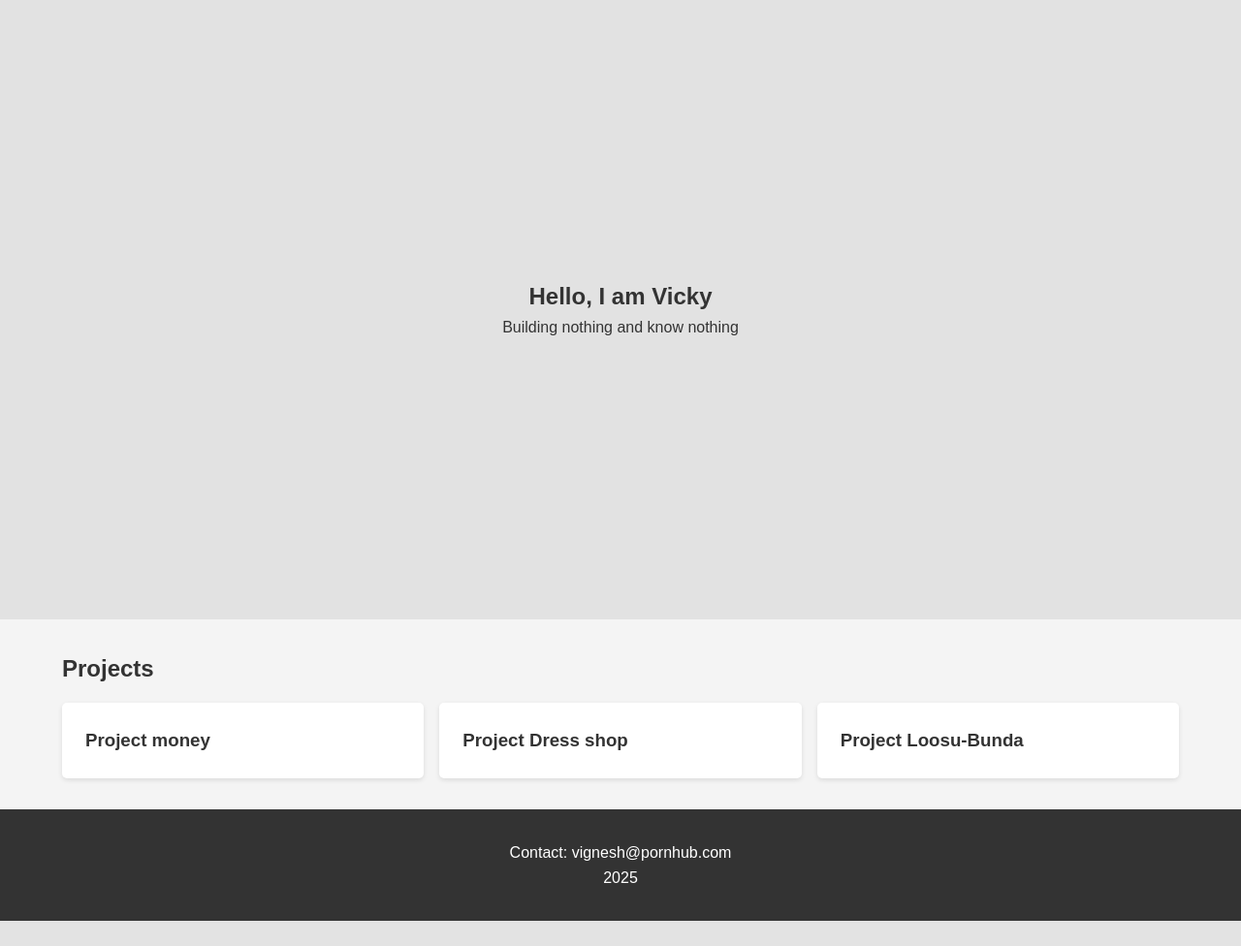
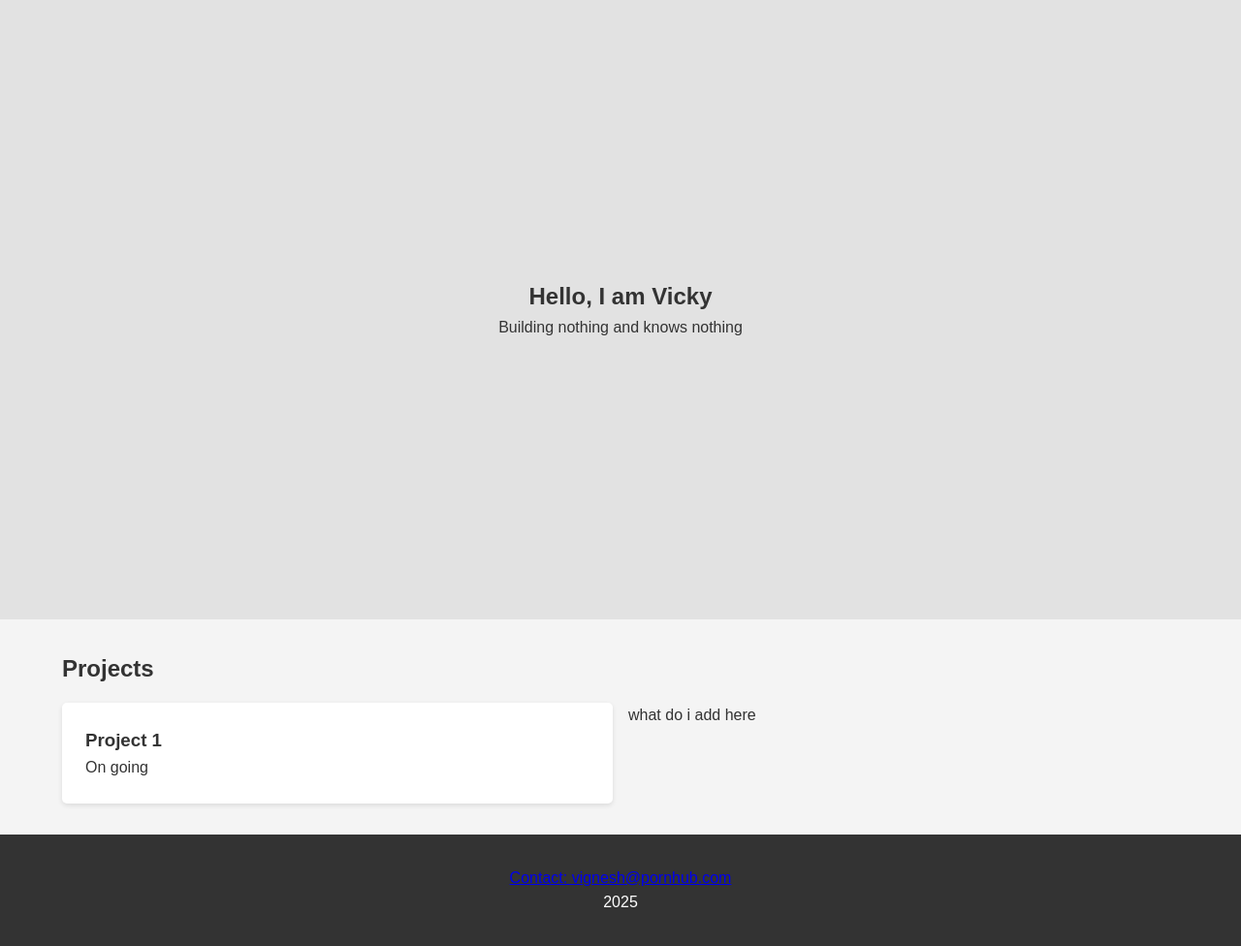
Before and after one commit to amark2005/vicky, a Flask app: page / in a window 1280 px wide. Shown: the part 59-1035 px from the top of the page at 97% size. Before the commit the page ends 1009 px from the top, so only its background shows below. Run offline with Flask 3, Linux system fonts and the light colour scheme.

```diff
--- a/static/style.css
+++ b/templates/css/style.css
@@ -62,7 +62,7 @@ nav ul li a {
     background: #fff;
     padding: 1.5rem;
     border-radius: 5px;
-    box-shadow: 0 2px 5px rgba(0,0,0,0.1);
+    box-shadow: 0 2px 5px rgba(0, 0, 0, 0.1);
 }
 
 footer {
--- a/templates/index.html
+++ b/templates/index.html
@@ -5,7 +5,7 @@
     <meta charset="UTF-8">
     <meta name="viewport" content="width=device-width, initial-scale=1.0">
     <title>VickyPortfolio</title>
-    <link rel="stylesheet" href="{{ url_for('static', filename='style.css') }}">
+    <link href="css/style.css" rel="stylesheet">
 </head>
 
 <body>
@@ -22,23 +22,24 @@
 
     <section id="home" class="hero">
         <h1>Hello, I am Vicky</h1>
-        <p>Building nothing and know nothing</p>
+        <p>Building nothing and knows nothing</p>
     </section>
 
     <section id="projects" class="container">
         <h2>Projects</h2>
         <div class="project-grid">
-            {% for project in projects %}
             <div class="card">
-                <h3>{{ project.title }}</h3>
-                <p>{{ project.desc }}</p>
+                <h3>Project 1</h3>
+                <p>On going</p>
             </div>
-            {% endfor %}
+            <p>what do i add here</p>
         </div>
     </section>
 
     <footer id="contact">
+        <a href="https://youtu.be/dQw4w9WgXcQ?si=tc4Dxkrh_QZNVTQr" target="_blank">
         <p>Contact: vignesh@pornhub.com</p>
+        </a>
         <p>2025</p>
     </footer>
 
```
